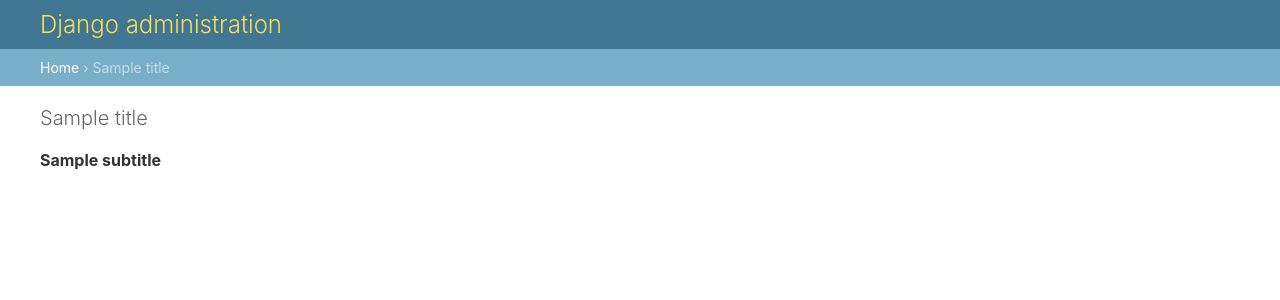
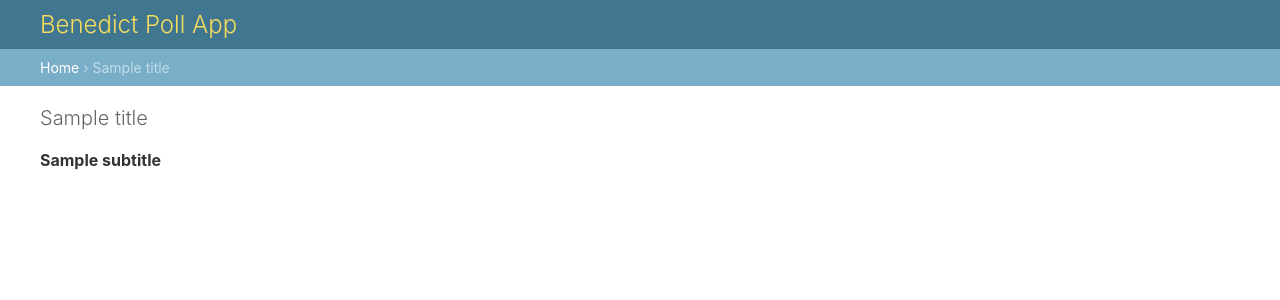
Before and after one commit to python-benedict/poll-app, a Django app: template templates/admin/base_site.html in a window 1280 px wide. Shown: the top 300 px of the page. Run offline with Django 4.2, Linux system fonts and the light colour scheme; the template is opened without the code that fills it: most values are stand-ins (such as "Sample title", 1, 10 or a date in 2020).

Commit message:
renamed the django admin to my customized name

```diff
--- a/templates/admin/base_site.html
+++ b/templates/admin/base_site.html
@@ -3,7 +3,7 @@
 {% block title %}{% if subtitle %}{{ subtitle }} | {% endif %}{{ title }} | {{ site_title|default:_('Django site admin') }}{% endblock %}
 
 {% block branding %}
-<h1 id="site-name"><a href="{% url 'admin:index' %}">{{ site_header|default:_('Django administration') }}</a></h1>
+<h1 id="site-name"><a href="{% url 'admin:index' %}">Benedict Poll App</a></h1>
 {% endblock %}
 
 {% block nav-global %}{% endblock %}
```
